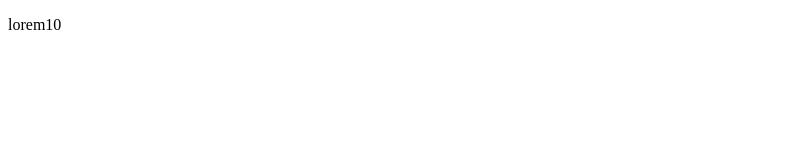
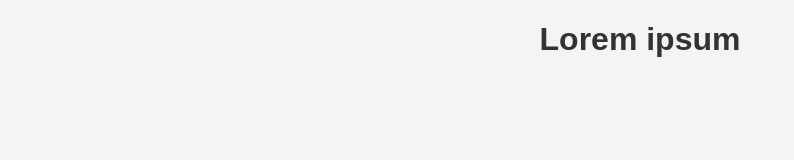
Before and after one commit to IliaIlinich/card-website, a plain HTML site: page index.html in a window 1280 px wide. Shown: the whole page, without its empty margins (0-794 px from the left). Drawn offline with Linux system fonts and the light colour scheme.

Commit message:
css structure added

```diff
--- /dev/null
+++ b/css/styles.css
@@ -0,0 +1,8 @@
+body {
+    font-family: Arial, sans-serif;
+    background-color: #f4f4f4;
+    text-align: center;
+}
+h1 {
+    color: #333;
+}
--- a/index.html
+++ b/index.html
@@ -2,9 +2,11 @@
 <html lang="en">
 <head>
     <meta charset="UTF-8">
+    <meta name="viewport" content="width=device-width, initial-scale=1.0">
     <title>Ilia Ilinich</title>
+    <link rel="stylesheet" href="css/styles.css">
 </head>
-<body>
-    <p>lorem10</p>
-</body>
+    <body>
+        <h1>Lorem ipsum</h1>
+    </body>
 </html>
```
